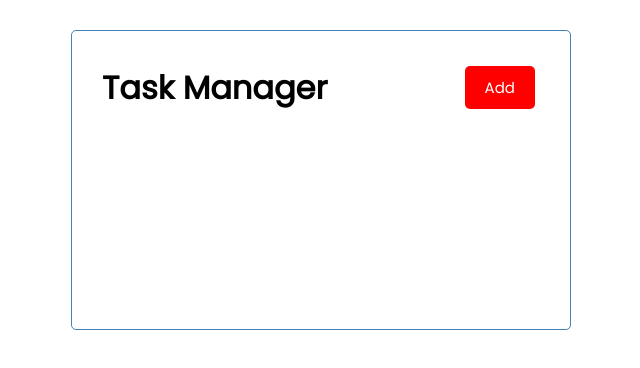
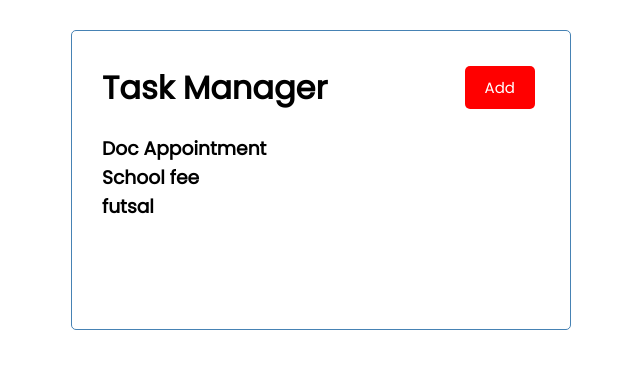
Before and after one commit to NishanthManiwannan/Task_Manager, a React (Create React App) app: page / in a window 1280 px wide. Shown: the top 368 px of the page, without its empty margins (319-959 px from the left). Built offline with nearby package versions, Linux system fonts and the light colour scheme.

Commit message:
Task.js changes in map

```diff
--- a/src/App.js
+++ b/src/App.js
@@ -1,10 +1,11 @@
-import './App.css';
 import Header from './components/Header';
+import Task from './components/Task';
 
 const App = () => {
   return (
     <div className="container">
       <Header/>
+      <Task/>
     </div>
   );
 }
--- a/src/components/Button.js
+++ b/src/components/Button.js
@@ -9,6 +9,7 @@ const Button = ({color,text,onClick}) => {
             style={{backgroundColor: color}}
             className="btn">{text}</button>
     )
+
 }
 
 Button.defaultProps = {
@@ -18,7 +19,7 @@ Button.defaultProps = {
 Button.propTypes = {
     text : PropTypes.string,
     color : PropTypes.string,
-    // onClick : PropTypes.func.isRequired
+    //onClick : PropTypes.func.isRequired
     onClick : PropTypes.func
 }
 
--- a/src/components/Task.js
+++ b/src/components/Task.js
@@ -2,14 +2,32 @@ import React from 'react'
 
 const task = [
     {
-
+        id : '1',
+        text : 'Doc Appointment',
+        day : 'Feb 5th at 2.30pm',
+        reminder : true
+    },
+    {
+        id : '2',
+        text : 'School fee',
+        day : 'Feb 10th at 8.30am',
+        reminder : true
+    },
+    {
+        id : '3',
+        text : 'futsal',
+        day : 'Feb 18th at 7.30pm',
+        reminder : false
     }
 ]
+
 const Task = () => {
     return (
-        <div>
-
-        </div>
+        <>
+          {task.map((task) => (
+                <h3>{task.text}</h3>
+          ))}
+        </>
     )
 }
 
```
